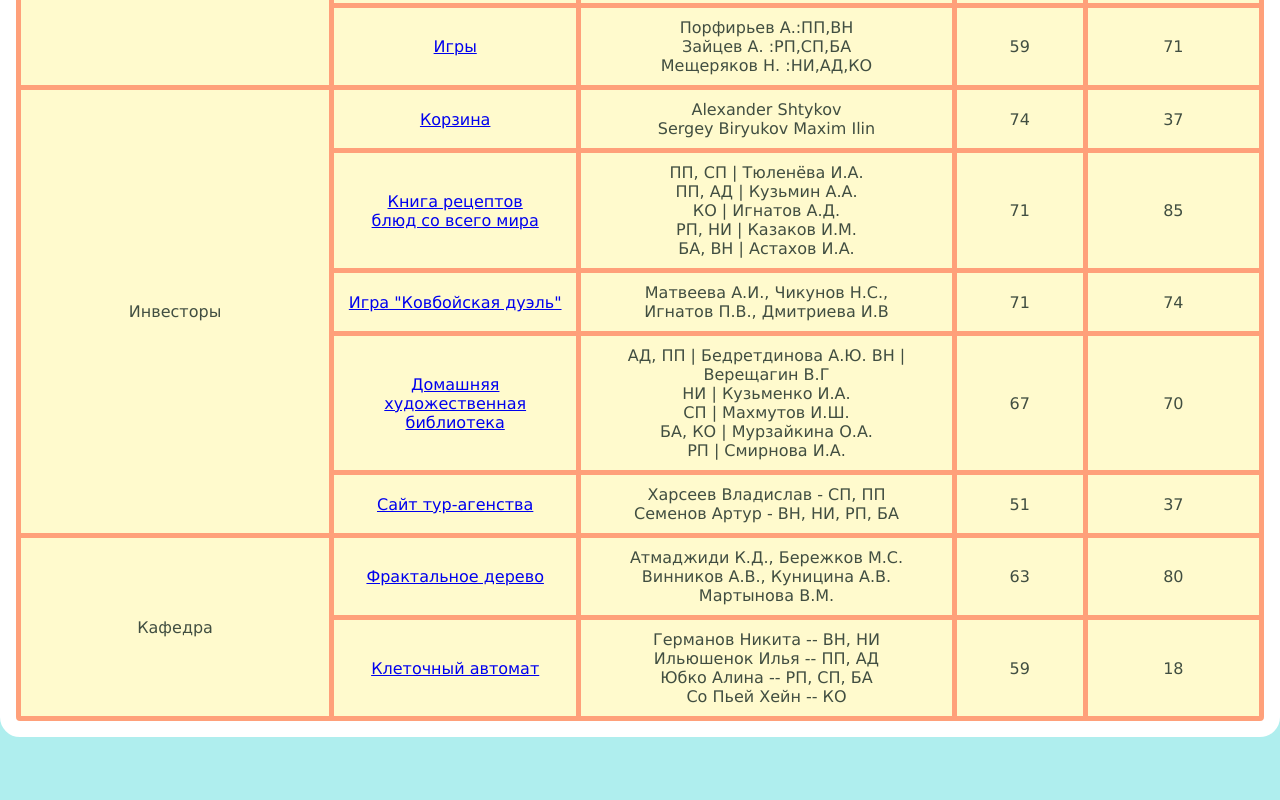
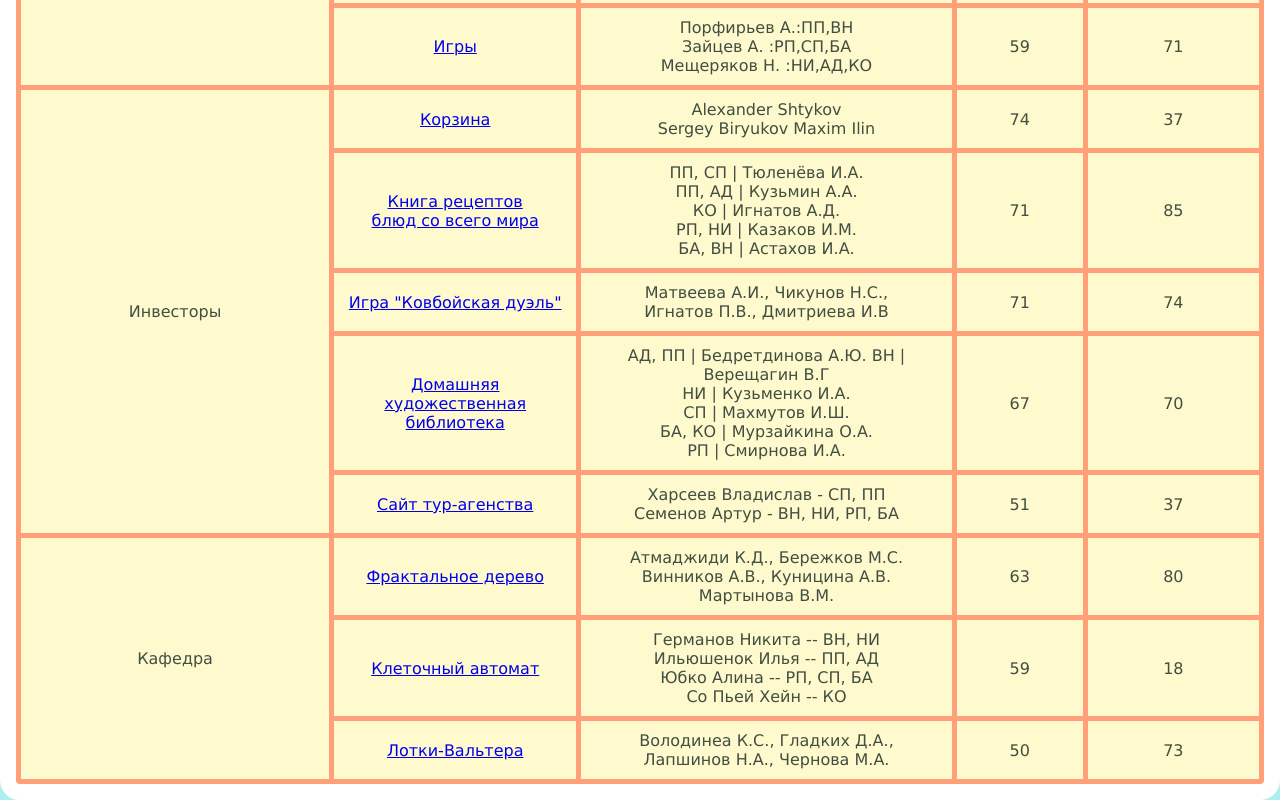
Before and after one commit to ribnikova/ver.2, a plain HTML site: page index.html in a window 1280 px wide. Shown: the part 419-1219 px from the top of the page. Before the commit the page ends 1156 px from the top, so only its background shows below. Drawn offline with Linux system fonts and the light colour scheme.

Commit message:
Update index.html

```diff
--- a/index.html
+++ b/index.html
@@ -95,7 +95,7 @@ Maxim Ilin <br></td>
 </tr> <!--ряд с ячейками тела таблицы-->
 
   <tr>
- <td rowspan="2" >Кафедра</td>
+ <td rowspan="3" >Кафедра</td>
 <td><a href="https://yourleg.github.io/Fractal_tree/">Фрактальное дерево</a></td>
 <td>Атмаджиди К.Д., Бережков М.С. <br>
 Винников А.В., Куницина А.В.<br>
@@ -113,6 +113,13 @@ Maxim Ilin <br></td>
 <td>18</td>
 </tr> <!--ряд с ячейками тела таблицы-->
 
+<td><a href="https://volodinaksenia.github.io/">Лотки-Вальтера</a></td>
+<td>Володинеа К.С., Гладких Д.А., <br>
+Лапшинов Н.А., Чернова М.А. <br></td>
+<td>50</td>
+<td>73</td>
+</tr> <!--ряд с ячейками тела таблицы-->
+
 </table>
 
 </body>
```
